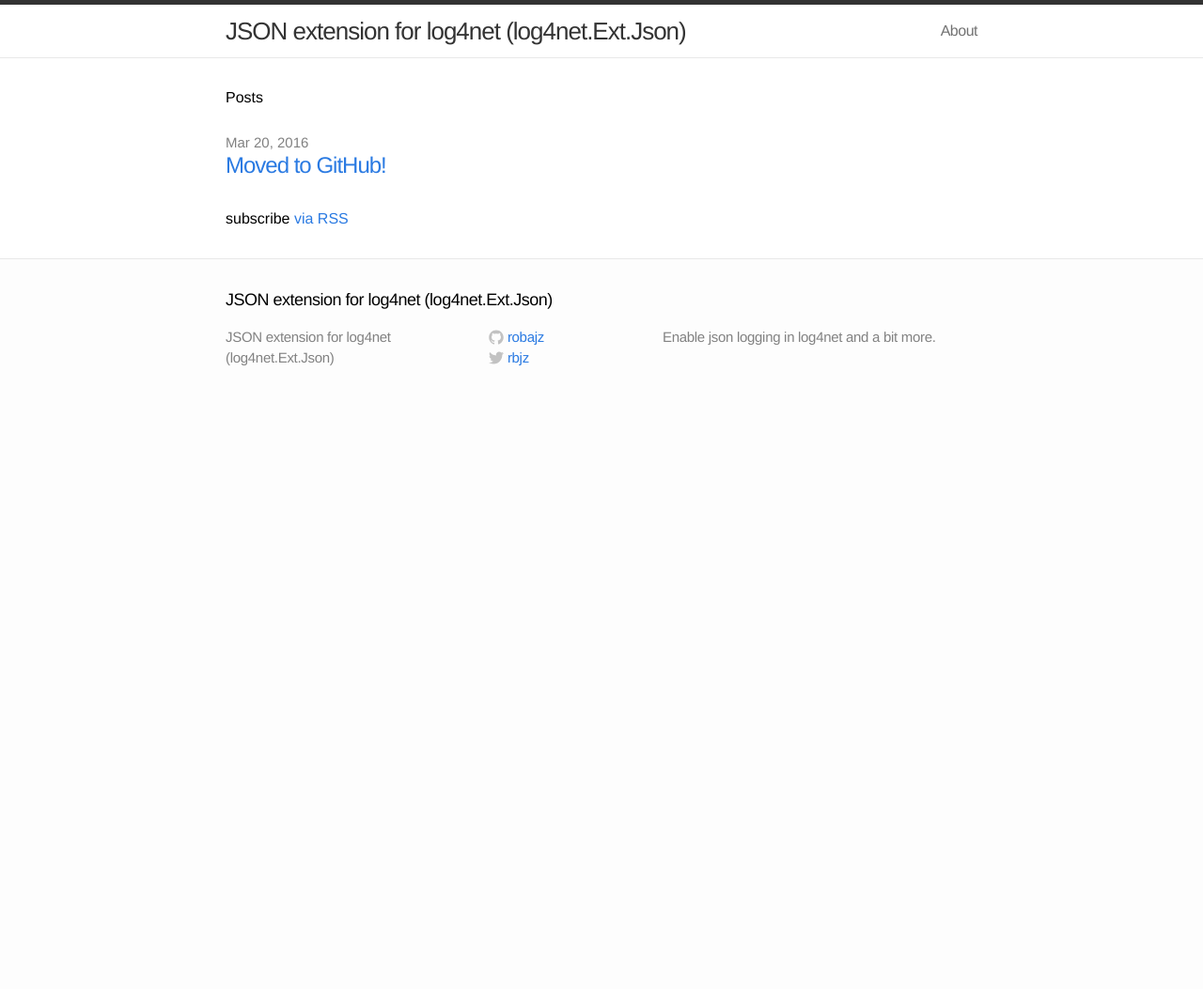
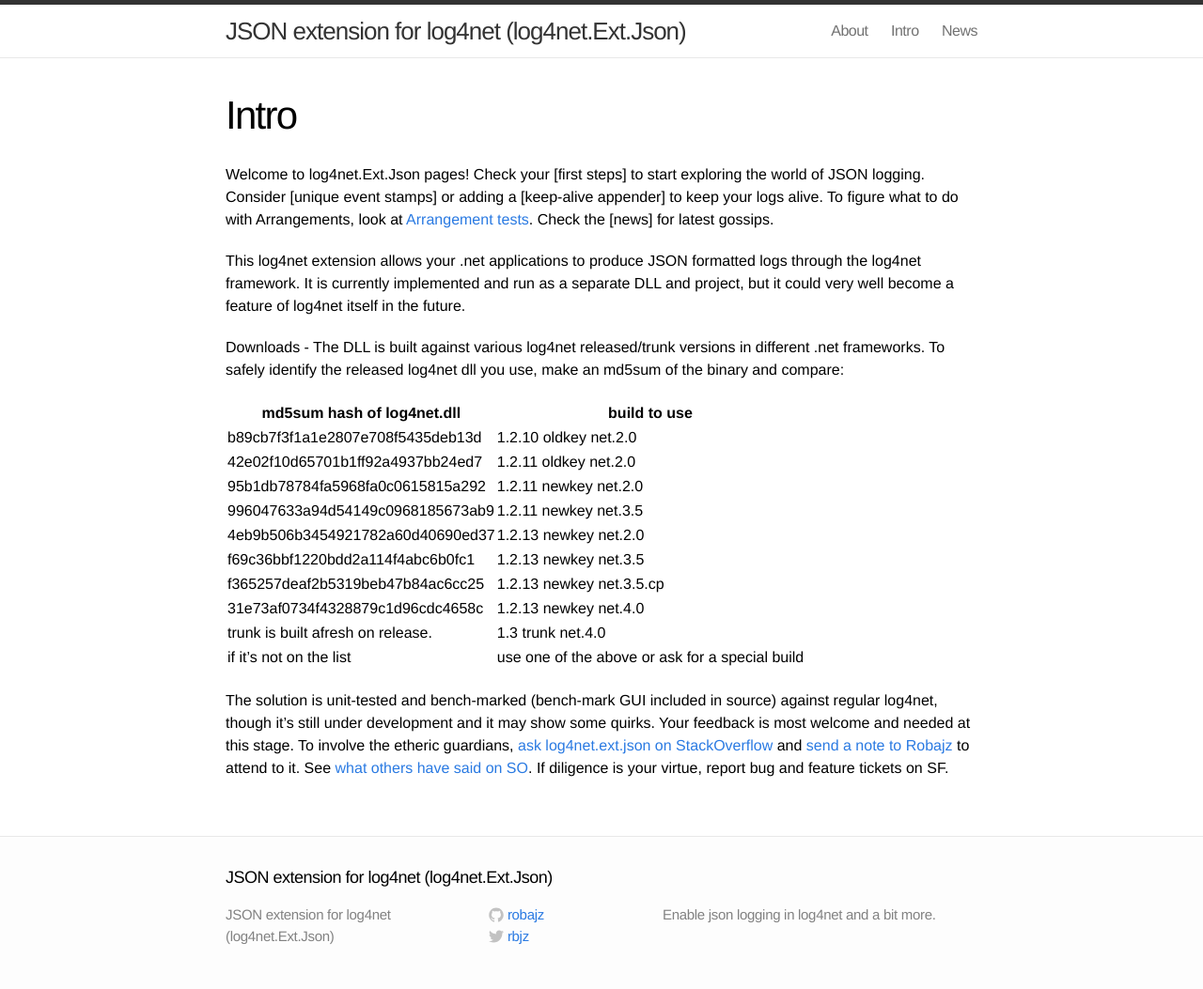
Before and after one commit to daveoggy/log4net.Ext.Json, a Jekyll site: the page built from index.md, in a window 1280 px wide. Shown: the whole page at 94% size. Built offline with Jekyll 4.4.1, drawn with Linux system fonts in a browser that asks for light colours; before the commit the page ends 900 px from its top, so only the background shows below that.

Commit message:
index page

```diff
--- /dev/null
+++ b/index.md
@@ -0,0 +1,25 @@
+---
+layout: page
+title: Intro
+---
+
+Welcome to log4net.Ext.Json pages! Check your [first steps] to start exploring the world of JSON logging. Consider [unique event stamps] or adding a [keep-alive appender] to keep your logs alive. To figure what to do with Arrangements, look at [Arrangement tests](https://sourceforge.net/p/log4net-json/code/HEAD/tree/trunk/log4net.Ext.Json.Tests/Layout/Arrangements/). Check the [news] for latest gossips.
+
+This log4net extension allows your .net applications to produce JSON formatted logs through the log4net framework. It is currently implemented and run as a separate DLL and project, but it could very well become a feature of log4net itself in the future.
+
+Downloads - The DLL is built against various log4net released/trunk versions in different .net frameworks. To safely identify the released log4net dll you use, make an md5sum of the binary and compare:
+
+md5sum hash of log4net.dll        | build to use
+--------------------------------- | --------------------------
+b89cb7f3f1a1e2807e708f5435deb13d  | 1.2.10 oldkey net.2.0
+42e02f10d65701b1ff92a4937bb24ed7  | 1.2.11 oldkey net.2.0
+95b1db78784fa5968fa0c0615815a292  | 1.2.11 newkey net.2.0
+996047633a94d54149c0968185673ab9  | 1.2.11 newkey net.3.5
+4eb9b506b3454921782a60d40690ed37  | 1.2.13 newkey net.2.0
+f69c36bbf1220bdd2a114f4abc6b0fc1  | 1.2.13 newkey net.3.5
+f365257deaf2b5319beb47b84ac6cc25  | 1.2.13 newkey net.3.5.cp
+31e73af0734f4328879c1d96cdc4658c  | 1.2.13 newkey net.4.0
+trunk is built afresh on release. | 1.3 trunk net.4.0
+if it's not on the list           | use one of the above or ask for a special build
+
+The solution is unit-tested and bench-marked (bench-mark GUI included in source) against regular log4net, though it's still under development and it may show some quirks. Your feedback is most welcome and needed at this stage. To involve the etheric guardians,  [ask log4net.ext.json on StackOverflow](http://stackoverflow.com/questions/ask?title=log4net.ext.json&tags=log4net+json) and [send a note to Robajz](https://sourceforge.net/u/robajz/profile/send_message) to attend to it. See [what others have said on SO](http://stackoverflow.com/search?q=log4net+json). If diligence is your virtue, report bug and feature tickets on SF.
--- a/index.html
+++ b/news.html
@@ -1,10 +1,9 @@
 ---
-layout: default
+layout: page
+title: News
 ---
 
-<div class="home">
-
-  <h1>Posts</h1>
+  <p class="rss-subscribe">subscribe <a href="{{ "/feed.xml" | prepend: site.baseurl }}">via RSS</a></p>
 
   <ul class="posts">
     {% for post in site.posts %}
@@ -16,5 +15,3 @@
   </ul>
 
   <p class="rss-subscribe">subscribe <a href="{{ "/feed.xml" | prepend: site.baseurl }}">via RSS</a></p>
-
-</div>
```
